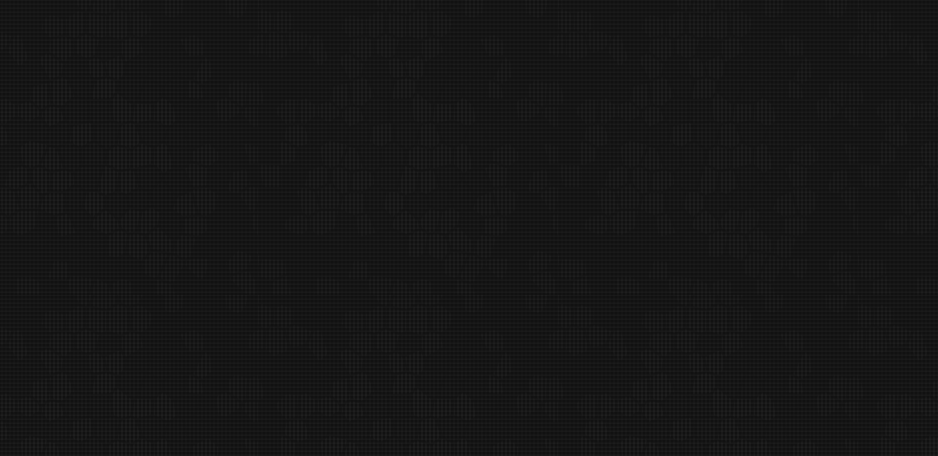
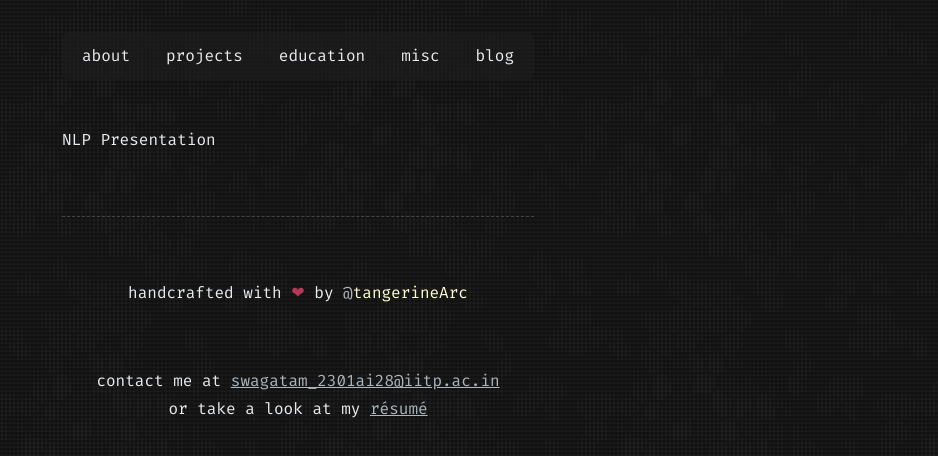
Before and after one commit to tangerineArc/narcissus, a React (Vite) app in the folder client/: page /pdf in a window 1280 px wide. Before the commit this address had no page. Shown: the top 456 px of the page, without its empty margins (342-1280 px from the left). Built offline with nearby package versions, Linux system fonts and the light colour scheme.

Commit message:
temporary change: add nlp pdf

```diff
--- a/client/src/App.tsx
+++ b/client/src/App.tsx
@@ -5,6 +5,7 @@ import BlogPage from "./pages/BlogPage.tsx";
 import EducationPage from "./pages/EducationPage.tsx";
 import MiscPage from "./pages/MiscPage.tsx";
 import ProjectsPage from "./pages/ProjectsPage.tsx";
+import PdfPage from "./pages/PdfPage.tsx";
 
 export default function App() {
   return (
@@ -15,6 +16,7 @@ export default function App() {
       <Route path="/education" element={<EducationPage />} />
       <Route path="/misc" element={<MiscPage />} />
       <Route path="/blog" element={<BlogPage />} />
+      <Route path="/pdf" element={<PdfPage />} />
     </Routes>
   );
 }
--- a/client/src/components/Navbar.tsx
+++ b/client/src/components/Navbar.tsx
@@ -6,40 +6,35 @@ export default function Navbar({ currentTab }: NavbarProps) {
       <div className="flex items-center justify-center gap-x-1 bg-[#22222277] py-1 px-1 rounded-md text-sm smol:text-base w-fit">
         <Link
           to="/about"
-          className={`${
-            currentTab === "about" ? "bg-[#33333366]" : "bg-transparent"
+          className={`${currentTab === "about" ? "bg-[#33333366]" : "bg-transparent"
             } py-2 px-4 rounded-md hover:bg-[#33333366]`}
         >
           about
         </Link>
         <Link
           to="/projects"
-          className={`${
-            currentTab === "projects" ? "bg-[#33333366]" : "bg-transparent"
+          className={`${currentTab === "projects" ? "bg-[#33333366]" : "bg-transparent"
             } py-2 px-4 rounded-md hover:bg-[#33333366]`}
         >
           projects
         </Link>
         <Link
           to="/education"
-          className={`${
-            currentTab === "education" ? "bg-[#33333366]" : "bg-transparent"
+          className={`${currentTab === "education" ? "bg-[#33333366]" : "bg-transparent"
             } py-2 px-4 rounded-md hover:bg-[#33333366] phone:block hidden`}
         >
           education
         </Link>
         <Link
           to="/misc"
-          className={`${
-            currentTab === "misc" ? "bg-[#33333366]" : "bg-transparent"
+          className={`${currentTab === "misc" ? "bg-[#33333366]" : "bg-transparent"
             } py-2 px-4 rounded-md hover:bg-[#33333366] smol:block hidden`}
         >
           misc
         </Link>
         <Link
           to="/blog"
-          className={`${
-            currentTab === "blog" ? "bg-[#33333366]" : "bg-transparent"
+          className={`${currentTab === "blog" ? "bg-[#33333366]" : "bg-transparent"
             } py-2 px-4 rounded-md hover:bg-[#33333366] smol:block hidden`}
         >
           blog
@@ -49,27 +44,31 @@ export default function Navbar({ currentTab }: NavbarProps) {
       <div className="items-center justify-center gap-x-1 bg-[#22222277] py-1 px-1 rounded-md text-sm smol:text-base w-fit smol:hidden flex">
         <Link
           to="/education"
-          className={`${
-            currentTab === "education" ? "bg-[#33333366]" : "bg-transparent"
+          className={`${currentTab === "education" ? "bg-[#33333366]" : "bg-transparent"
             } py-2 px-4 rounded-md hover:bg-[#33333366] phone:hidden block`}
         >
           education
         </Link>
         <Link
           to="/misc"
-          className={`${
-            currentTab === "misc" ? "bg-[#33333366]" : "bg-transparent"
+          className={`${currentTab === "misc" ? "bg-[#33333366]" : "bg-transparent"
             } py-2 px-4 rounded-md hover:bg-[#33333366]`}
         >
           misc
         </Link>
         <Link
           to="/blog"
-          className={`${
-            currentTab === "blog" ? "bg-[#33333366]" : "bg-transparent"
+          className={`${currentTab === "blog" ? "bg-[#33333366]" : "bg-transparent"
             } py-2 px-4 rounded-md hover:bg-[#33333366]`}
         >
           blog
+        </Link>
+        <Link
+          to="/pdf"
+          className={`${currentTab === "pdf" ? "bg-[#33333366]" : "bg-transparent"
+            } py-2 px-4 rounded-md hover:bg-[#33333366]`}
+        >
+          pdf
         </Link>
       </div>
     </nav>
@@ -77,5 +76,5 @@ export default function Navbar({ currentTab }: NavbarProps) {
 }
 
 type NavbarProps = {
-  currentTab: "about" | "projects" | "education" | "misc" | "blog";
+  currentTab: "about" | "projects" | "education" | "misc" | "blog" | "pdf";
 };
--- /dev/null
+++ b/client/src/pages/PdfPage.tsx
@@ -0,0 +1,13 @@
+import Footer from "../components/Footer.tsx";
+import Navbar from "../components/Navbar.tsx";
+import UnderConstruction from "../components/UnderConstruction.tsx";
+
+export default function PdfPage() {
+  return (
+    <>
+      <Navbar currentTab="pdf" />
+      <a href="/nlp.pdf" download>NLP Presentation</a>
+      <Footer />
+    </>
+  );
+}
```
Also changed, not shown: 2 other files (tests, documents, lock files or other folders). Lines whose indentation alone changed are shown as unchanged.
